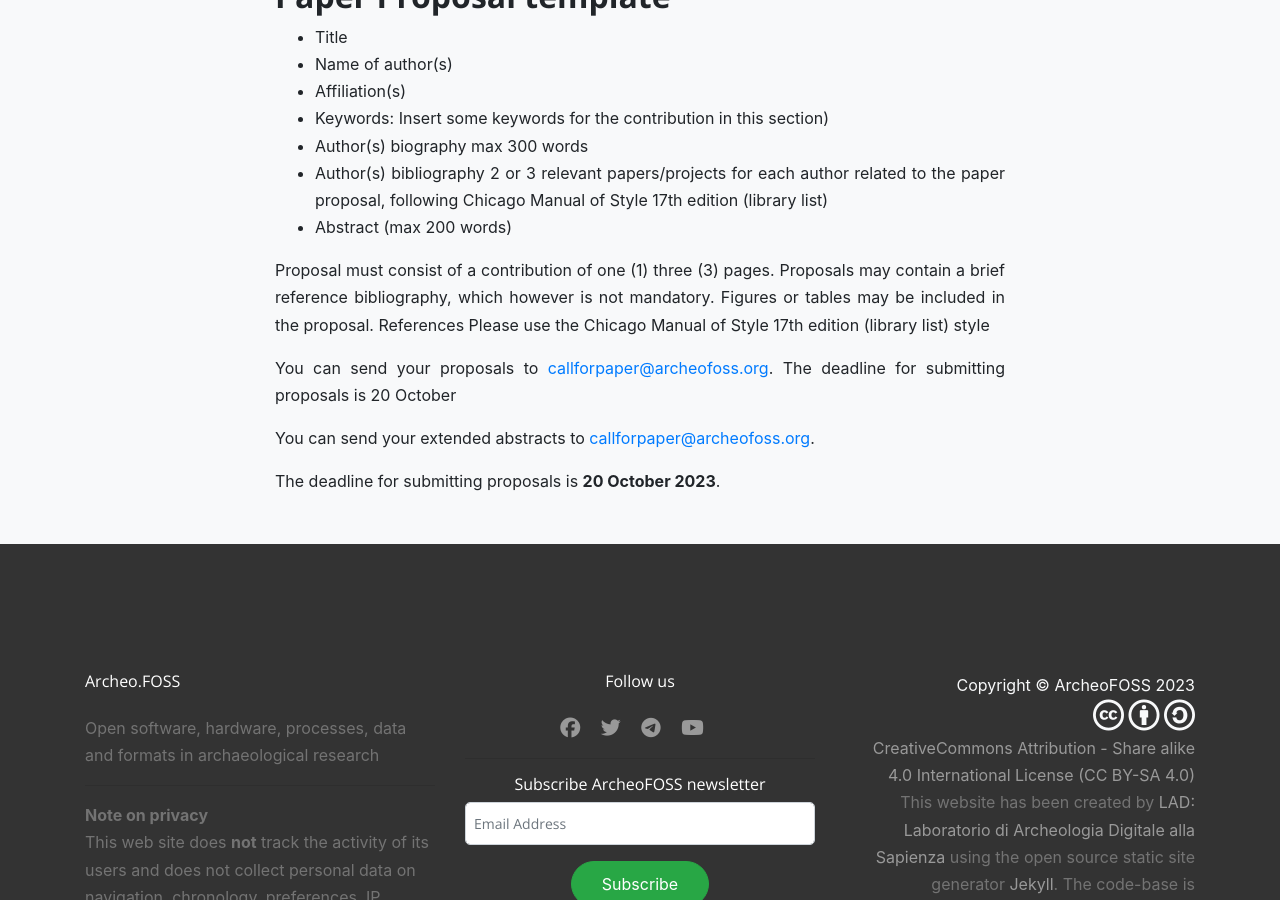
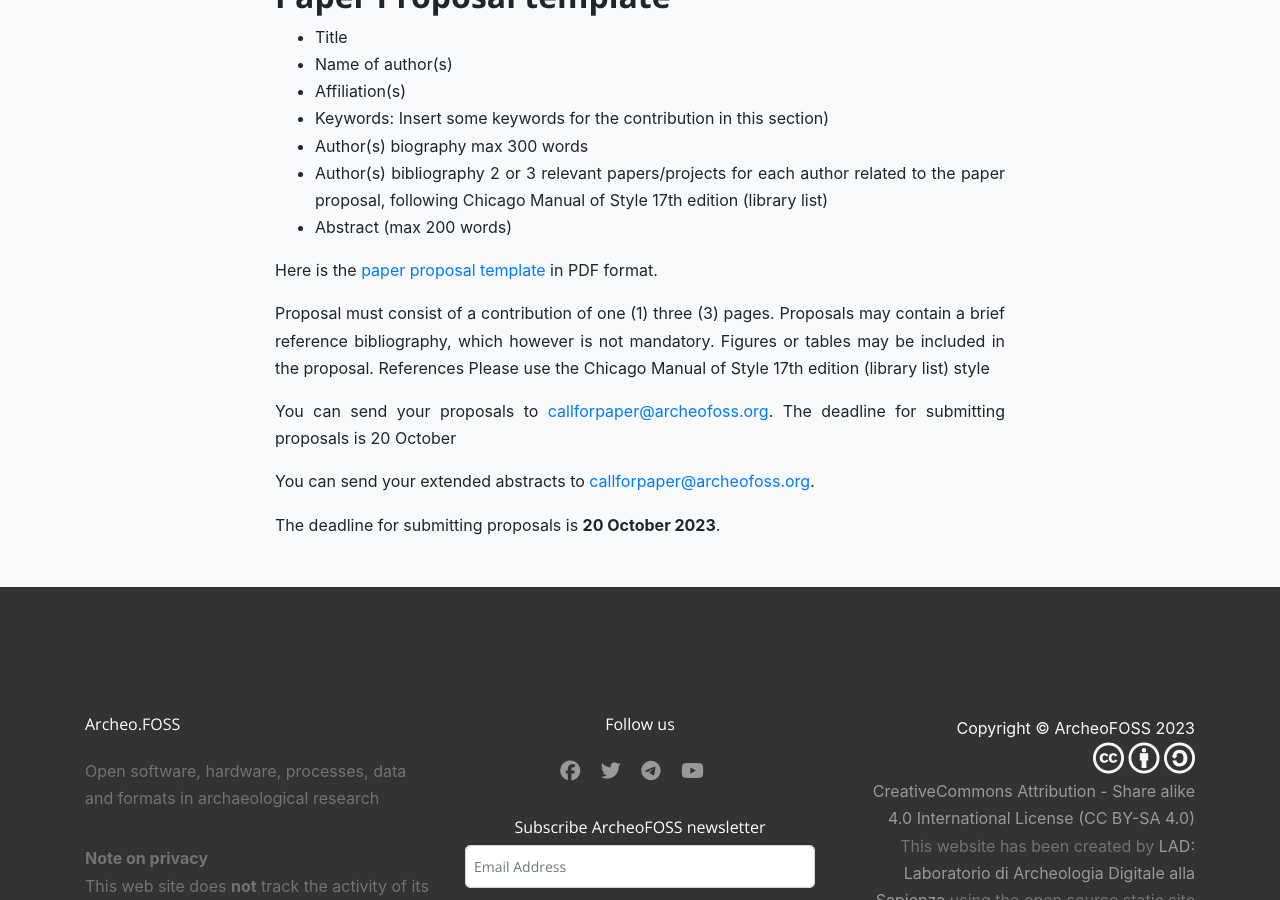
Before and after one commit to archeofoss/archeofoss, a Jekyll site: the page built from 2023/call-for-papers.md, in a window 1280 px wide and 900 px high, scrolled down 509 px. Built offline with Jekyll 4.4.1, drawn with Linux system fonts in a browser that asks for light colours; nearby versions of some CDN libraries.

Commit message:
Update call-for-papers.md

```diff
--- a/2023/call-for-papers.md
+++ b/2023/call-for-papers.md
@@ -17,6 +17,9 @@ Abstracts for paper proposals must be submitted to one of the 6 panels: [Panel p
 - Author(s) bibliography 2 or 3 relevant papers/projects for each author related to the paper proposal, following Chicago Manual of Style 17th edition (library list)
 - Abstract (max 200 words)
 
+
+Here is the [paper proposal template](/2023/Paper proposal template AF2023 def.pdf) in PDF format.
+
 Proposal must consist of a contribution of one (1) three (3) pages. Proposals may contain a brief reference bibliography, which however is not mandatory. Figures or tables may be included in the proposal.
 References Please use the Chicago Manual of Style 17th edition (library list) style
 
```
